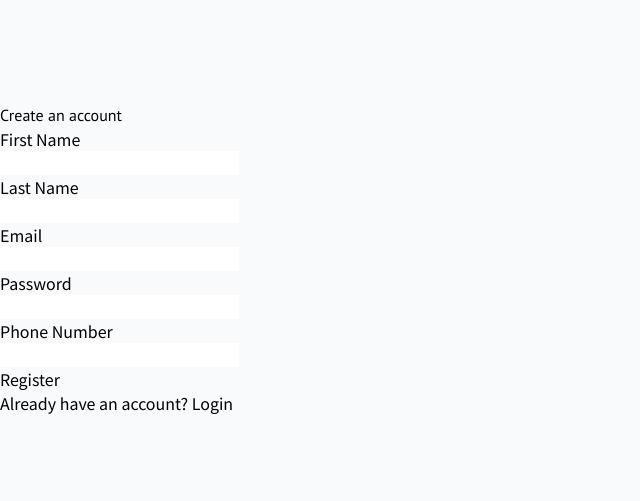
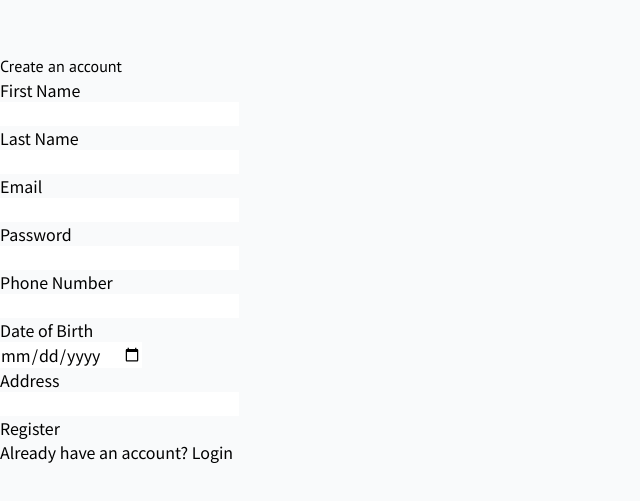
Before and after one commit to Nimi77/finease, a React (Vite) app: page / in a window 1280 px wide. Shown: the part 141-642 px from the top of the page, without its empty margins (0-640 px from the left). Built offline with nearby package versions, Linux system fonts and the light colour scheme; no server answers.

Commit message:
authentication done

```diff
--- a/package.json
+++ b/package.json
@@ -10,9 +10,12 @@
     "preview": "vite preview"
   },
   "dependencies": {
+    "@types/bcryptjs": "^2.4.6",
     "@types/node": "^22.5.5",
     "autoprefixer": "^10.4.19",
     "axios": "^1.7.7",
+    "bcryptjs": "^2.4.3",
+    "dayjs": "^1.11.13",
     "eslint-plugin-react": "^7.36.1",
     "formik": "^2.4.6",
     "postcss": "^8.4.39",
--- a/src/api/axiosInstance.ts
+++ b/src/api/axiosInstance.ts
@@ -1,10 +1,37 @@
 import axios from "axios";
+import { useAuthStore } from "../store/authStore";
 
 const axiosInstance = axios.create({
-    baseURL: import.meta.env.VITE_REACT_APP_BASE_URL,
-    headers: {
-        "Content-Type": "application/json"
+  baseURL: import.meta.env.VITE_REACT_APP_BASE_URL,
+  headers: {
+    "Content-Type": "application/json",
+  },
+});
+
+//Request interceptor to add authorization header
+axiosInstance.interceptors.request.use(
+  (config) => {
+    const accessToken = useAuthStore.getState().accessToken;
+    if (accessToken) {
+      config.headers["Authorization"] = `Bearer ${accessToken}`;
     }
-})
+    return config;
+  },
+  (error) => {
+    return Promise.reject(error);
+  }
+);
+
+//Response interceptor for Unautorized errror
+axiosInstance.interceptors.request.use(
+    (response) => response, (error)=> {
+        if(error.response?.status === 401){
+            useAuthStore.getState().logout();
+            window.location.href = "/login";
+        }
+
+        return Promise.reject(error);
+    }
+)
 
 export default axiosInstance;
--- a/src/components/Auth/Login.tsx
+++ b/src/components/Auth/Login.tsx
@@ -1,15 +1,43 @@
 import { useMutation } from "react-query";
 import { Formik, Form, Field, ErrorMessage } from "formik";
+import { useAuthStore } from "../../store/authStore";
+import { LoginSchema } from "../../schema/Schema";
 import { loginUser } from "../../api/authApi";
-import { LoginSchema } from "../../schema/Schema";
 import { Link } from "react-router-dom";
+import { useState } from "react";
+
+interface LoginCredentials {
+  email: string;
+  password: string;
+}
 
 const LoginForm = () => {
-  const { mutate, isLoading, isError, error } = useMutation(loginUser, {
-    onSuccess: (data) => {
-      console.log("Login successful", data);
-    },
-  });
+  const { setTokens } = useAuthStore();
+  const [formError, setFormError] = useState<string | null>(null);
+
+  const { mutate, isLoading, isError } = useMutation(
+    async (values: LoginCredentials) => loginUser(values),
+    {
+      onSuccess: (data) => {
+        setTokens(data.access_token, data.refresh_token);
+      },
+      onError: (error: any) => {
+        setFormError(error.message);
+      },
+    }
+  );
+
+  const handleSubmit = (
+    values: LoginCredentials,
+    { setSubmitting }: { setSubmitting: (isSubmitting: boolean) => void }
+  ) => {
+    setFormError(null);
+    mutate(values, {
+      onSettled: () => {
+        setSubmitting(false);
+      },
+    });
+  };
 
   return (
     <div className="flex min-h-full flex-1 flex-col justify-center m-auto px-6 py-12 lg:px-8">
@@ -24,9 +52,7 @@ const LoginForm = () => {
             password: "",
           }}
           validationSchema={LoginSchema}
-          onSubmit={(values) => {
-            mutate(values);
-          }}
+          onSubmit={handleSubmit}
         >
           {({ isSubmitting }) => (
             <Form className="login-form space-y-4 mt-10">
@@ -74,13 +100,11 @@ const LoginForm = () => {
                   />
                 </div>
               </div>
-              {isError && (
-                <p className="text-sm">
-                  {error instanceof Error
-                    ? error.message
-                    : "An unknown error occurred"}
-                </p>
+
+              {isError && formError && (
+                <p className="text-red-500 text-sm">{formError}</p>
               )}
+
               <button
                 type="submit"
                 disabled={isSubmitting && isLoading}
--- a/src/components/Auth/Register.tsx
+++ b/src/components/Auth/Register.tsx
@@ -1,15 +1,43 @@
+import { Formik, Form, Field, ErrorMessage } from "formik";
+import { RegisterSchema } from "../../schema/Schema";
+import { registerUser } from "../../api/authApi";
 import { useMutation } from "react-query";
-import { Formik, Form, Field, ErrorMessage } from "formik";
-import { registerUser } from "../../api/authApi";
-import { RegisterSchema } from "../../schema/Schema";
 import { Link } from "react-router-dom";
+import { useState } from "react";
+
+interface RegisterFormValues {
+  first_name: string;
+  last_name: string;
+  date_of_birth: string;
+  email: string;
+  password: string;
+  address: string;
+  phone_number: string;
+}
 
 const RegisterForm = () => {
-  const { mutate, isLoading, isError, error } = useMutation(registerUser, {
-    onSuccess: (data) => {
-      console.log("Registration successful", data);
-    },
-  });
+  const [formError, setFormError] = useState<string | null>(null);
+
+  const { mutate, isLoading, isError } = useMutation(
+    (values: RegisterFormValues) => registerUser(values),
+    {
+      onError: (error: Error) => {
+        setFormError(error.message);
+      },
+    }
+  );
+
+  const handleSubmit = (
+    values: RegisterFormValues,
+    { setSubmitting }: { setSubmitting: (isSubmitting: boolean) => void }
+  ) => {
+    setFormError(null);
+    mutate(values, {
+      onSettled: () => {
+        setSubmitting(false);
+      },
+    });
+  };
 
   return (
     <div className="flex min-h-full flex-1 flex-col justify-center px-6 py-12 lg:px-8">
@@ -20,16 +48,16 @@ const RegisterForm = () => {
 
         <Formik
           initialValues={{
-            firstName: "",
-            lastName: "",
+            first_name: "",
+            last_name: "",
+            date_of_birth: "",
             email: "",
             password: "",
-            phoneNumber: "",
+            address: "",
+            phone_number: "",
           }}
           validationSchema={RegisterSchema}
-          onSubmit={(values) => {
-            mutate(values);
-          }}
+          onSubmit={handleSubmit}
         >
           {({ isSubmitting }) => (
             <Form className="space-y-4 mt-10 mb-2">
@@ -39,12 +67,13 @@ const RegisterForm = () => {
                 </label>
                 <div className="mt-2">
                   <Field
-                    name="firstName"
+                    id="first_name"
+                    name="first_name"
                     type="text"
                     className="block w-full rounded-md border-0 py-1.5 px-3 text-gray-900 shadow-sm ring-1 ring-inset ring-gray-300 placeholder:text-gray-400 focus:ring-2 focus:ring-inset focus:ring-blue-600 sm:text-sm sm:leading-6"
                   />
                   <ErrorMessage
-                    name="firstName"
+                    name="first_name"
                     component="div"
                     className="text-red-500 text-sm"
                   />
@@ -56,12 +85,13 @@ const RegisterForm = () => {
                 </label>
                 <div className="mt-2">
                   <Field
-                    name="lastName"
+                    id="last_name"
+                    name="last_name"
                     type="text"
                     className="block w-full rounded-md border-0 py-1.5 px-3 text-gray-900 shadow-sm ring-1 ring-inset ring-gray-300 placeholder:text-gray-400 focus:ring-2 focus:ring-inset focus:ring-blue-600 sm:text-sm sm:leading-6"
                   />
                   <ErrorMessage
-                    name="lastName"
+                    name="last_name"
                     component="div"
                     className="text-red-500 text-sm"
                   />
@@ -73,6 +103,7 @@ const RegisterForm = () => {
                 </label>
                 <div className="mt-2">
                   <Field
+                    id="email"
                     name="email"
                     type="email"
                     className="block w-full rounded-md border-0 py-1.5 px-3 text-gray-900 shadow-sm ring-1 ring-inset ring-gray-300 placeholder:text-gray-400 focus:ring-2 focus:ring-inset focus:ring-blue-600 sm:text-sm sm:leading-6"
@@ -90,6 +121,7 @@ const RegisterForm = () => {
                 </label>
                 <div className="mt-2">
                   <Field
+                    id="password"
                     name="password"
                     type="password"
                     className="block w-full rounded-md border-0 py-1.5 px-3 text-gray-900 shadow-sm ring-1 ring-inset ring-gray-300 placeholder:text-gray-400 focus:ring-2 focus:ring-inset focus:ring-blue-600 sm:text-sm sm:leading-6"
@@ -107,30 +139,67 @@ const RegisterForm = () => {
                 </label>
                 <div className="mt-2">
                   <Field
-                    name="phoneNumber"
+                    id="phone_number"
+                    name="phone_number"
                     type="tel"
                     className="block w-full rounded-md border-0 py-1.5 px-3 text-gray-900 shadow-sm ring-1 ring-inset ring-gray-300 placeholder:text-gray-400 focus:ring-2 focus:ring-inset focus:ring-blue-600 sm:text-sm sm:leading-6"
                   />
                   <ErrorMessage
-                    name="phoneNumber"
+                    name="phone_number"
                     component="div"
                     className="text-red-500 text-sm"
                   />
                 </div>
               </div>
-              {isError && (
-                <p className="text-sm text-red-500">
-                  {error instanceof Error
-                    ? error.message
-                    : "An unknown error occurred"}
-                </p>
+              <div>
+                <label className="block text-sm font-medium leading-6 text-gray-900">
+                  Date of Birth
+                </label>
+                <div className="mt-2">
+                  <Field
+                    id="date_of_birth"
+                    name="date_of_birth"
+                    type="date"
+                    className="block w-full rounded-md border-0 py-1.5 px-3 text-gray-900 shadow-sm ring-1 ring-inset ring-gray-300 placeholder:text-gray-400 focus:ring-2 focus:ring-inset focus:ring-blue-600 sm:text-sm sm:leading-6"
+                  />
+                  <ErrorMessage
+                    name="date_of_birth"
+                    component="div"
+                    className="text-red-500 text-sm"
+                  />
+                </div>
+              </div>
+              <div>
+                <label className="block text-sm font-medium leading-6 text-gray-900">
+                  Address
+                </label>
+                <div className="mt-2">
+                  <Field
+                    id="address"
+                    name="address"
+                    type="text"
+                    className="block w-full rounded-md border-0 py-1.5 px-3 text-gray-900 shadow-sm ring-1 ring-inset ring-gray-300 placeholder:text-gray-400 focus:ring-2 focus:ring-inset focus:ring-blue-600 sm:text-sm sm:leading-6"
+                  />
+                  <ErrorMessage
+                    name="address"
+                    component="div"
+                    className="text-red-500 text-sm"
+                  />
+                </div>
+              </div>
+
+              {isError && formError && (
+                <p className="text-sm text-red-500">{formError}</p>
               )}
+
               <button
                 type="submit"
-                disabled={isSubmitting && isLoading}
-                className="flex w-full justify-center rounded-md bg-blue-600 px-3 py-1.5 text-sm font-semibold leading-6 text-white shadow-sm hover:bg-blue-500 focus-visible:outline focus-visible:outline-2 focus-visible:outline-offset-2 focus-visible:outline-blue-600"
+                disabled={isSubmitting || isLoading}
+                className={`flex w-full justify-center rounded-md bg-blue-600 px-3 py-1.5 text-sm font-semibold leading-6 text-white shadow-sm hover:bg-blue-500 transition-colors duration-300 focus-visible:outline focus-visible:outline-2 focus-visible:outline-offset-2 focus-visible:outline-blue-600 ${
+                  isSubmitting || isLoading ? "bg-blue-400" : "bg-blue-600"
+                }`}
               >
-                {isSubmitting && isLoading ? "Registering..." : "Register"}
+                {isSubmitting || isLoading ? "Registering..." : "Register"}
               </button>
             </Form>
           )}
--- a/src/schema/Schema.ts
+++ b/src/schema/Schema.ts
@@ -1,4 +1,5 @@
 import * as Yup from "yup";
+import dayjs from "dayjs"
 
 export const LoginSchema = Yup.object({
   email: Yup.string().email("Invalid Email").required("Email is required"),
@@ -6,15 +7,23 @@ export const LoginSchema = Yup.object({
     .min(6, "Password must be at least 6 characters")
     .required("Password is required"),
 });
-
 export const RegisterSchema = Yup.object({
-  firstName: Yup.string().required("First name is required"),
-  lastName: Yup.string().required("Last name is required"),
+  first_name: Yup.string().required("First name is required"),
+  last_name: Yup.string().required("Last name is required"),
   email: Yup.string().required("Email is required"),
   password: Yup.string().required("Password is required"),
-  phoneNumber: Yup.string()
-  .matches(/^[0-9]+$/, "Must be a number")
-  .min(10, "Phone number must be at least 10 digits")
-  .max(15, "Phone number must be at most 15 digits")
-  .required("Phone Number is required")
+  phone_number: Yup.string()
+    .matches(/^[0-9]+$/, "Must be a number")
+    .min(10, "Phone number must be at least 10 digits")
+    .max(15, "Phone number must be at most 15 digits")
+    .required("Phone Number is required"),
+  date_of_birth: Yup.date()
+    .required("Date of birth is required")
+    .test("age", "You must be at least 16 years old to register", function(value){
+      const currentDate= dayjs();
+      const birthDate= dayjs(value);
+      const age = currentDate.diff(birthDate, "year");
+      return age >= 16;
+    }),
+  address: Yup.string().required("Address is required"),
 });
--- a/src/store/authStore.ts
+++ b/src/store/authStore.ts
@@ -1,19 +1,31 @@
-import {create} from "zustand"
+import { create } from "zustand";
 
-interface User {
-    firstName: string;
-    lastName: string;
-    email: string;
-    password: string;
-    phoneNumber: number;
+interface AuthState {
+  accessToken: string | null;
+  refreshToken: string | null;
+  setTokens: (accessToken: string, refreshToken: string) => void;
+  logout: () => void;
 }
 
-interface AuthState {
-    user: User|null;
-    setUser: (user:User)=> void;
-    clearUser: ()=> void;
-}
+export const useAuthStore = create<AuthState>((set) => ({
+  accessToken: null,
+  refreshToken: null,
 
-// export const useAuthStore = create<AuthState>(){
+  setTokens: (accessToken, refreshToken) => {
+    set(() => ({
+      accessToken,
+      refreshToken,
+    }));
+    localStorage.setItem("access_token", accessToken);
+    localStorage.setItem("refresh_token", refreshToken);
+  },
 
-// }
+  logout: () => {
+    set(() => ({
+      accessToken: null,
+      refreshToken: null,
+    }));
+    localStorage.removeItem("access_token");
+    localStorage.removeItem("refresh_token");
+  },
+}));
```
Also changed, not shown: src/api/authApi.ts (+17 -12 lines), src/api/auth/register/route.ts (deleted), 1 other file (tests, documents, lock files or other folders).
